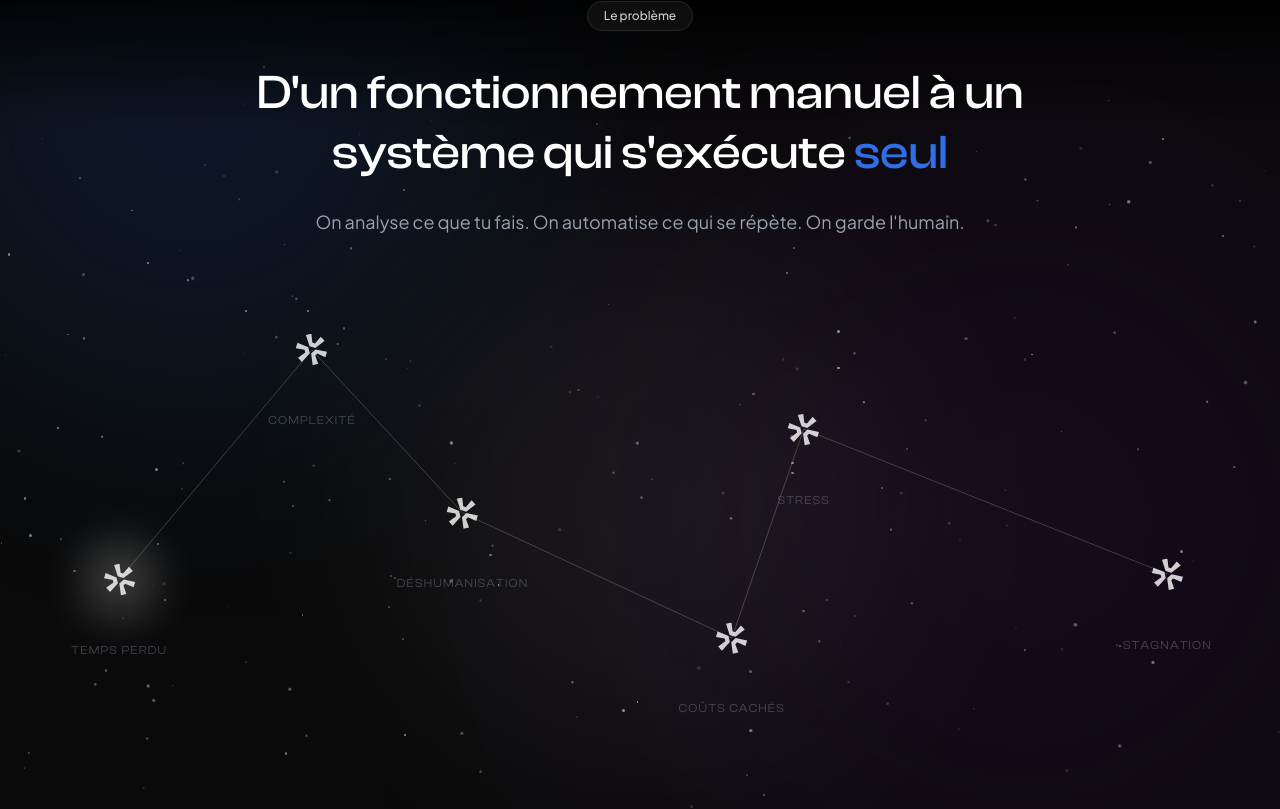
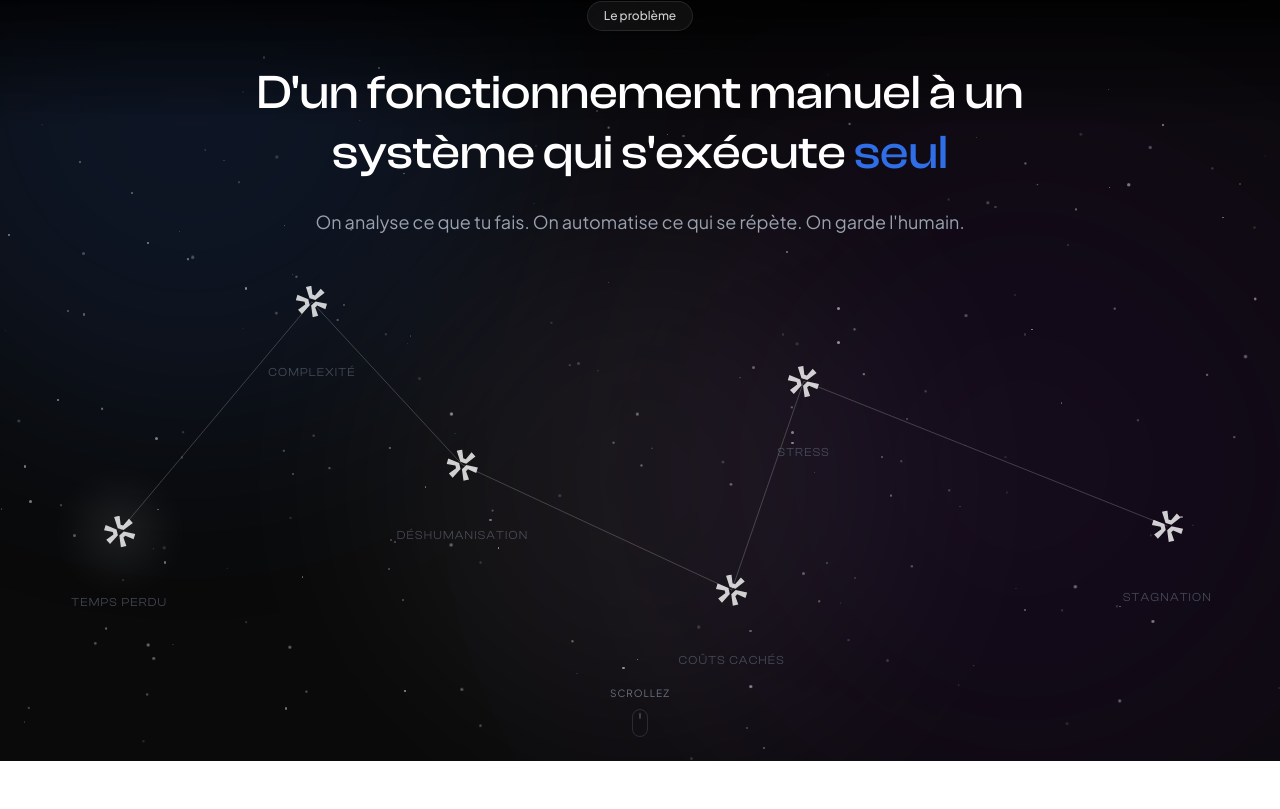
Before and after one commit to toot7b/bigxbang_web, a Next.js app in the folder bigxbang-web/: page / in a window 1280 px wide. Shown: the part 927-1736 px from the top of the page. After the commit the page ends 1688 px from the top, so only its background shows below. Built offline with nearby package versions, Linux system fonts and the light colour scheme.

Commit message:
Finalize Problem section: Scroll hint, positioning, and animation fixes

```diff
--- a/bigxbang-web/next.config.ts
+++ b/bigxbang-web/next.config.ts
@@ -6,3 +6,5 @@ const nextConfig: NextConfig = {
 };
 
 export default nextConfig;
+
+// Force restart
--- a/bigxbang-web/src/app/globals.css
+++ b/bigxbang-web/src/app/globals.css
@@ -77,4 +77,18 @@ body {
     opacity: 1;
     background-position: right top;
   }
+
+  @keyframes gentle-pulse {
+
+    0%,
+    100% {
+      opacity: 0.08;
+      transform: scale(1);
+    }
+
+    50% {
+      opacity: 0.3;
+      transform: scale(1.1);
+    }
+  }
 }
--- a/bigxbang-web/src/components/sections/Problem.tsx
+++ b/bigxbang-web/src/components/sections/Problem.tsx
@@ -44,6 +44,7 @@ export default function Problem() {
     const bgStarsRef = useRef<HTMLDivElement>(null);
     const [hoveredStar, setHoveredStar] = useState<number | null>(null);
     const hasInteractedRef = useRef(false); // To track first interaction
+    const [showScrollHint, setShowScrollHint] = useState(false);
 
     // --- 1. Background Stars Animation (Organic & Dense) ---
     useEffect(() => {
@@ -195,6 +196,15 @@ export default function Problem() {
         };
     }, [hoveredStar]);
 
+    // --- 4. Show Scroll Hint after 5 seconds ---
+    useEffect(() => {
+        const timer = setTimeout(() => {
+            setShowScrollHint(true);
+        }, 5000);
+
+        return () => clearTimeout(timer);
+    }, []);
+
     return (
         <section
             id="probleme"
@@ -229,7 +239,7 @@ export default function Problem() {
             </div>
 
             {/* Constellation Container */}
-            <div ref={constellationRef} className="relative w-full max-w-6xl aspect-[16/9] md:aspect-[2.5/1] z-10">
+            <div ref={constellationRef} className="relative w-full max-w-6xl aspect-[16/9] md:aspect-[2.5/1] z-10 -mt-12">
 
                 {/* SVG Connections Layer */}
                 <svg className="absolute inset-0 w-full h-full pointer-events-none overflow-visible">
@@ -276,7 +286,13 @@ export default function Problem() {
 
                             {/* Guidance Glow - First Star Only */}
                             {i === 0 && !hasInteractedRef.current && (
-                                <div className="absolute inset-0 -z-10 bg-white blur-lg rounded-full opacity-20 scale-150 animate-pulse pointer-events-none"></div>
+                                <div
+                                    className="absolute inset-0 -z-10 bg-white blur-lg rounded-full scale-150 pointer-events-none"
+                                    style={{
+                                        animation: 'gentle-pulse 3s ease-in-out infinite',
+                                        opacity: 0.08
+                                    }}
+                                ></div>
                             )}
 
                             {/* The Icon */}
@@ -308,6 +324,19 @@ export default function Problem() {
                     </div>
                 ))}
             </div>
+
+            {/* Scroll Hint */}
+            <div className={cn(
+                "absolute bottom-6 left-1/2 -translate-x-1/2 z-20 transition-all duration-700",
+                showScrollHint ? "opacity-100 translate-y-0" : "opacity-0 translate-y-4 pointer-events-none"
+            )}>
+                <div className="flex flex-col items-center gap-2">
+                    <span className="font-jakarta text-[10px] uppercase tracking-widest text-gray-500">Scrollez</span>
+                    <div className="w-4 h-7 border-[1.5px] border-gray-500/30 rounded-full flex items-start justify-center p-1">
+                        <div className="w-0.5 h-1.5 bg-gray-500/50 rounded-full animate-bounce"></div>
+                    </div>
+                </div>
+            </div>
         </section>
     );
 }
```
